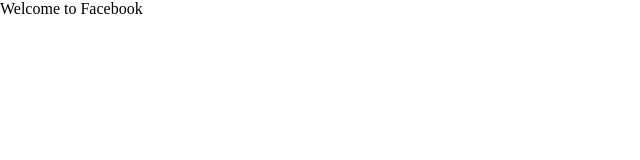
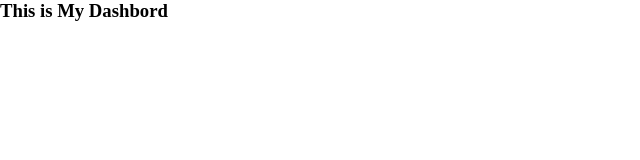
Before and after one commit to johnwesly08/Clone-Facebook, a React (Vite) app in the folder client/: page / in a window 1280 px wide. Shown: the top 160 px of the page, without its empty margins (0-640 px from the left). Built offline with nearby package versions, Linux system fonts and the light colour scheme.

Commit message:
I have changed the dashboard

```diff
--- a/client/src/components/Dashboard.jsx
+++ b/client/src/components/Dashboard.jsx
@@ -5,7 +5,7 @@
     <>
       <div>
         <title>FaceBook</title>
-        <p>Welcome to Facebook</p>
+        <h3>This is My Dashbord</h3>
       </div>
     </>
   );
```
